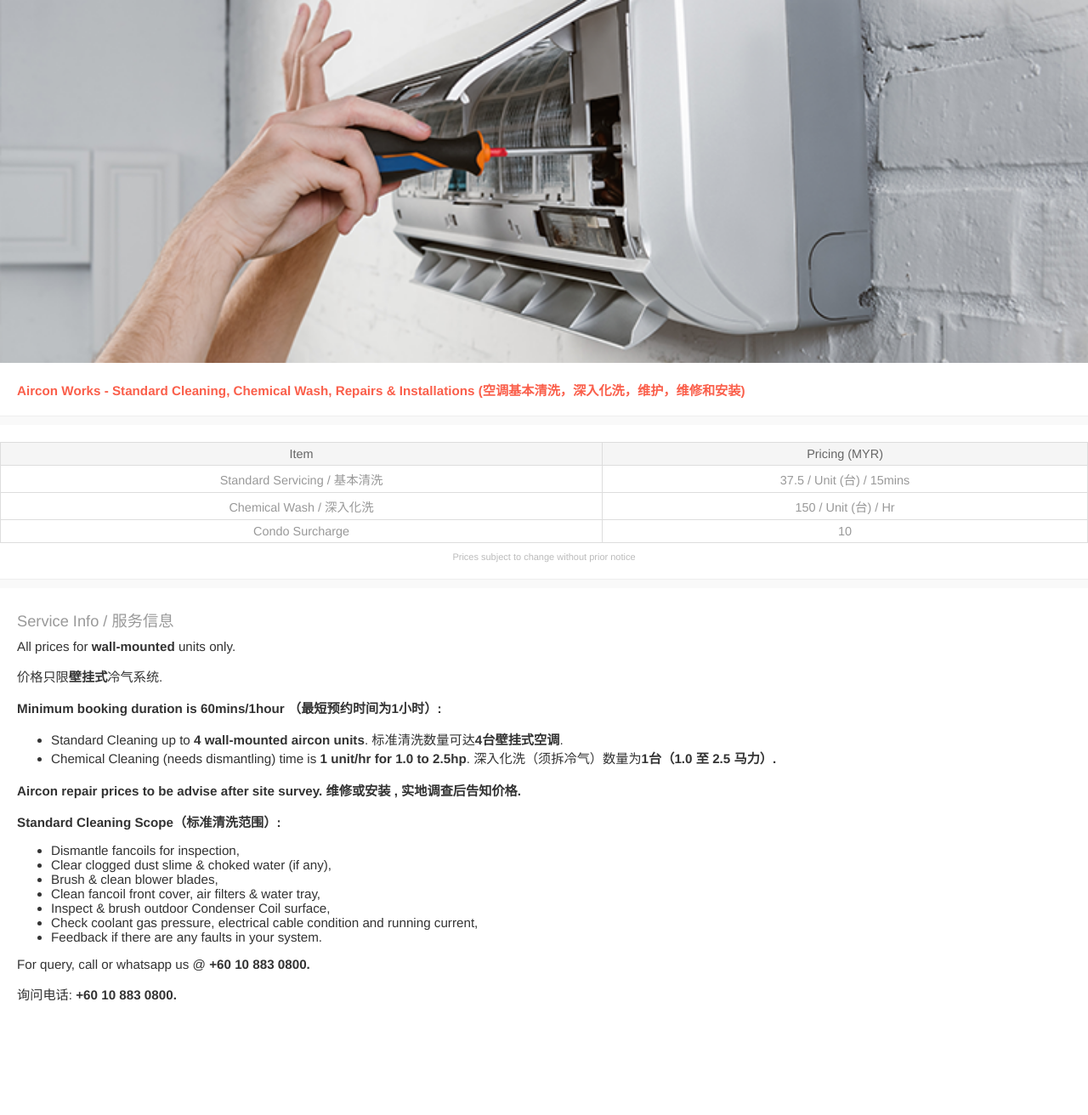
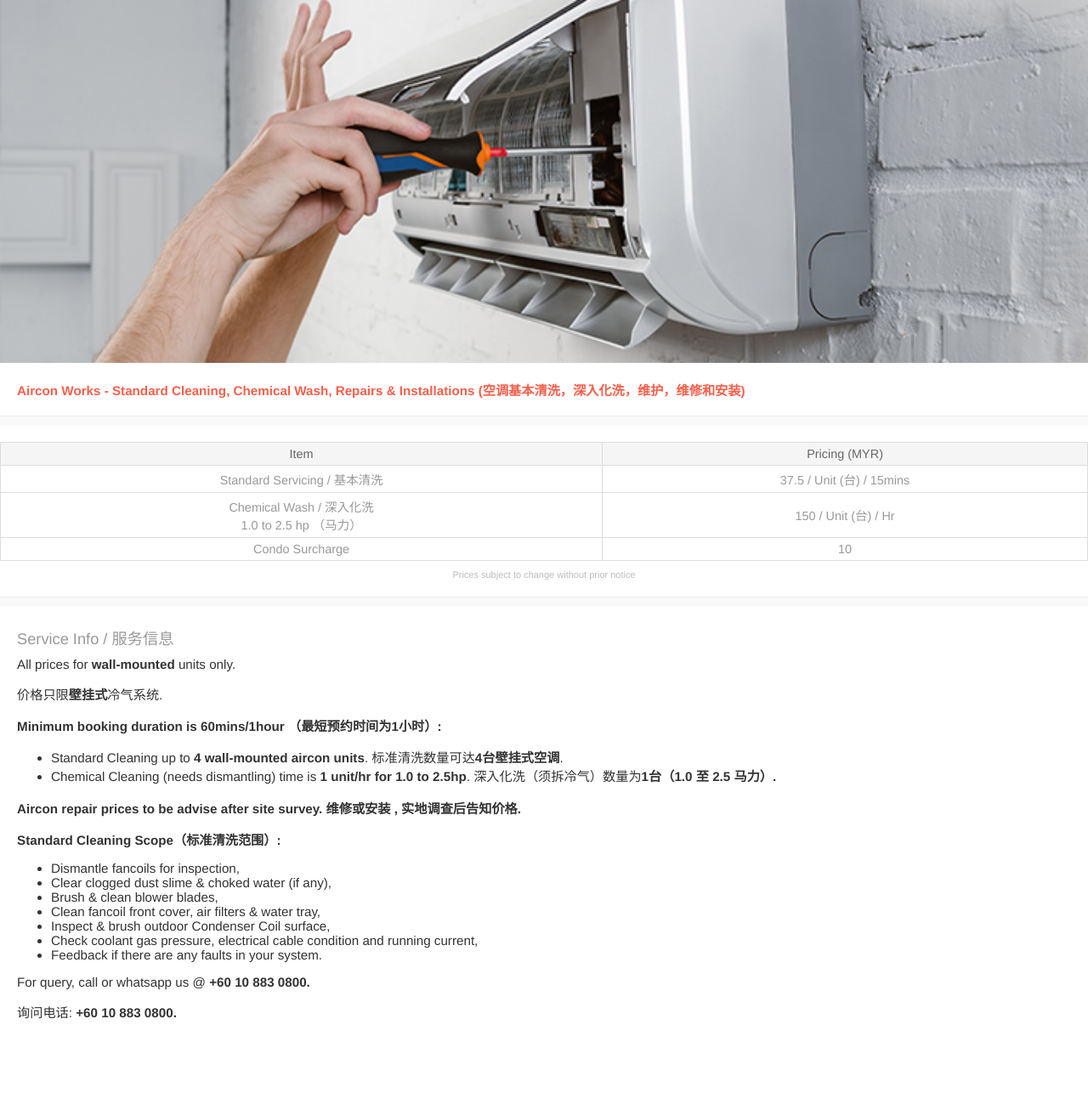
Before and after one commit to blooms-singapore/pages, a Jekyll site: the page built from en/services/myr/aircon.html, in a window 1280 px wide. Shown: the whole page at 85% size. Built offline with Jekyll 4.4.1, drawn with Linux system fonts in a browser that asks for light colours; before the commit the page ends 1291 px from its top, so only the background shows below that.

Commit message:
Update aircon.html

```diff
--- a/en/services/myr/aircon.html
+++ b/en/services/myr/aircon.html
@@ -17,7 +17,9 @@ layout: service
         <td>37.5<span> / Unit (台)<span> / 15mins</span></td>
       </tr>
       <tr>
-        <td>Chemical Wash / 深入化洗</td>
+        <td>Chemical Wash / 深入化洗
+        <p>
+        1.0 to 2.5 hp （马力）</td>
         <td>150<span> / Unit (台)<span> / Hr</span></td>
       </tr>
        <td>Condo Surcharge</td>
```
